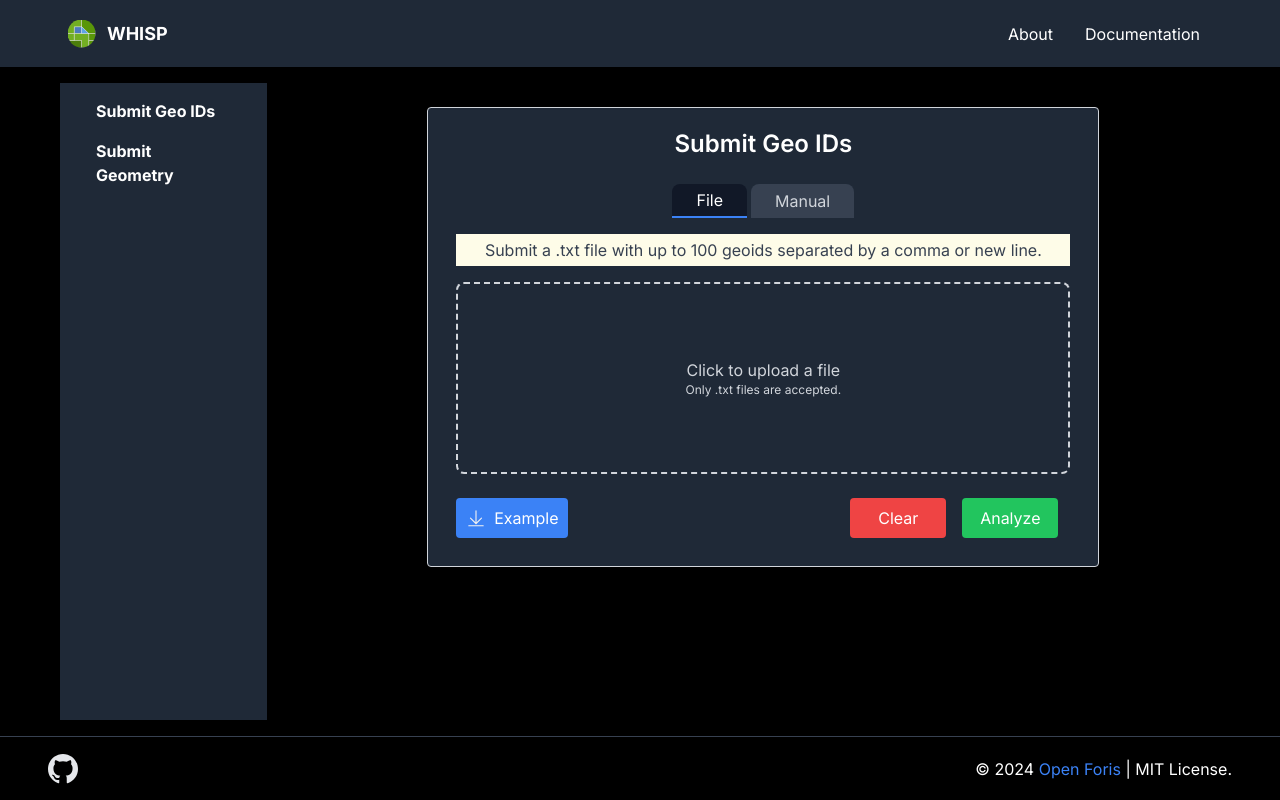
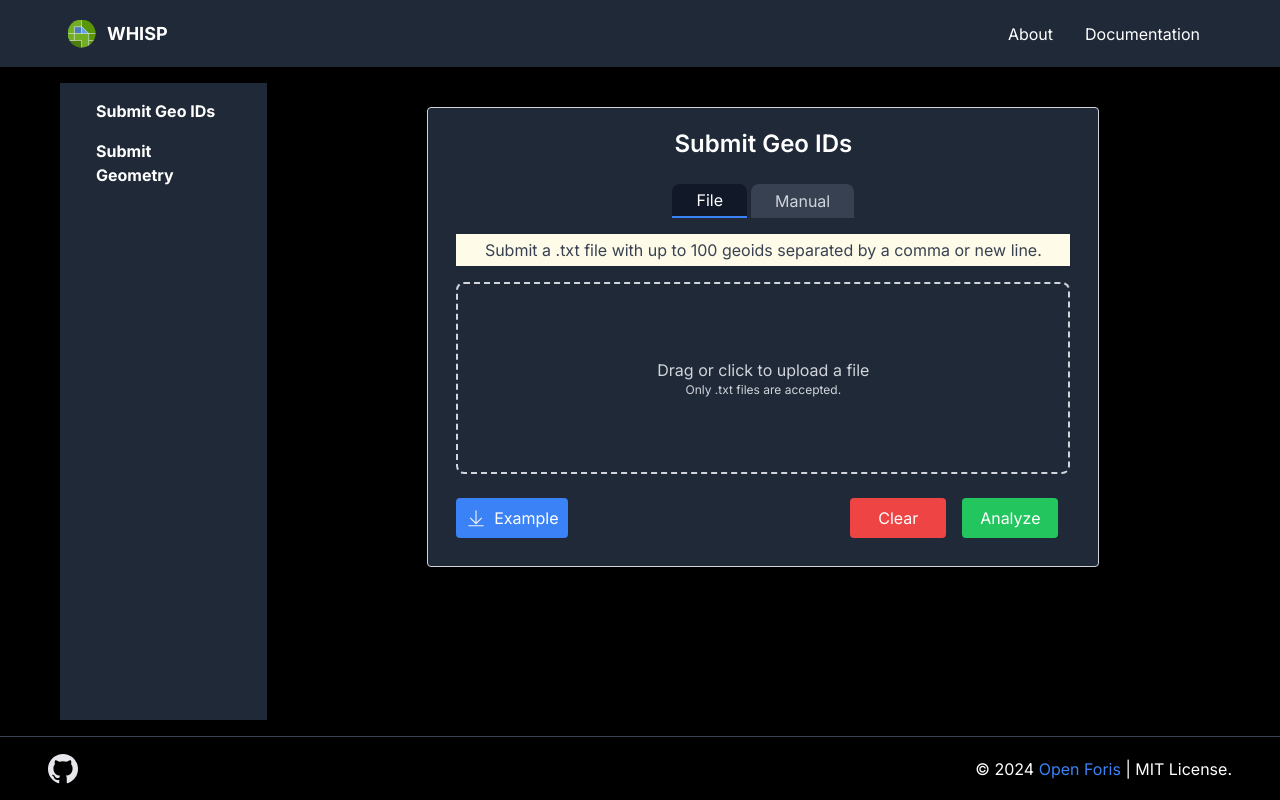
Before and after one commit to forestdatapartnership/whisp-app, a Next.js app: page /submit-geo-ids in a window 1280 px wide. Built offline with nearby package versions, Linux system fonts and the light colour scheme.

Commit message:
added dropzone control; updated fileinput component; refactored submit pages;

```diff
--- a/package.json
+++ b/package.json
@@ -28,10 +28,12 @@
     "next": "14.0.3",
     "react": "^18",
     "react-dom": "^18",
+    "react-dropzone": "^14.2.3",
     "swagger-ui-react": "^5.11.7",
     "tailwind-merge": "^2.5.2",
     "tailwindcss-animate": "^1.0.7",
     "terraformer-wkt-parser": "^1.2.1",
+    "truncate": "^3.0.0",
     "uuidv4": "^6.2.13",
     "wellknown": "^0.5.0",
     "xml2js": "^0.6.2",
--- a/src/app/(inputs)/submit-geometry/page.tsx
+++ b/src/app/(inputs)/submit-geometry/page.tsx
@@ -21,9 +21,8 @@ const SubmitGeometry: React.FC = () => {
 
     const resetStore = useStore((state) => state.reset);
 
-    const handleFileChange = async (event: React.ChangeEvent<HTMLInputElement>) => {
+    const handleFileChange = async (file: File) => {
         useStore.setState({ error: "" });
-        const file = event.target.files ? event.target.files[0] : null;
         if (file) {
             const result = await parseWKTAndJSONFile(file);
 
@@ -152,6 +151,11 @@ const SubmitGeometry: React.FC = () => {
         </label>
     )
 
+    const accept = {
+        'text/plain': ['.txt'],
+        'application/json': ['.json', '.geojson']
+    }
+
     return (
         <div className="md:max-w-2xl p-5 border border-gray-300 bg-gray-800 rounded shadow-md mx-auto my-4 relative">
             {isLoading && (
@@ -165,7 +169,7 @@ const SubmitGeometry: React.FC = () => {
                 <FileInput
                     innerMessage="Only .txt, .json and .geojson files are accepted."
                     handleFileChange={handleFileChange}
-                    input=".txt, .json, .geojson"
+                    accept={accept}
                 />
             </div>
             <div className="flex items-center mx-2 justify-between">
--- a/src/components/FileInput.tsx
+++ b/src/components/FileInput.tsx
@@ -1,25 +1,25 @@
 'use client'
 
-import Image from 'next/image';
 import { useStore } from '@/store';
-
+import { Dropzone, DropzoneState } from './ui/Dropzone';
+import { getMaxFileSize } from '@/lib/utils';
+import { Accept, FileRejection } from 'react-dropzone';
 
 type FileInputProps = {
     innerMessage: string,
     alertMessage?: string,
-    input: string,
-    handleFileChange: (event: React.ChangeEvent<HTMLInputElement>) => void
+    accept: Accept,
+    handleFileChange:<T extends File>(file: T) => void
 }
 
 export const FileInput: React.FC<FileInputProps> = ({
     innerMessage,
     alertMessage,
     handleFileChange,
-    input
+    accept
 }) => {
-
     const { selectedFile } = useStore();
-
+    const maxFileSize = getMaxFileSize();
     return (
         <>
     {alertMessage &&
@@ -27,13 +27,36 @@ export const FileInput: React.FC<FileInputProps> = ({
                     <p className="text-gray-700 dark:text-gray-800 text-center">{alertMessage}</p>
                 </div>
             }
-            <label htmlFor="file-upload" className="flex flex-col items-center justify-center w-full h-48 border-2 border-dashed border-gray-300 rounded-lg hover:border-gray-400 cursor-pointer">
+    <Dropzone maxFiles={1} maxSize={maxFileSize}
+        dropZoneClassName='flex flex-col items-center justify-center w-full h-48 border-2 border-dashed border-gray-300 rounded-lg hover:border-gray-400 cursor-pointer'
+        accept={accept}
+        onDrop={(acceptedFiles: File[], fileRejections: FileRejection[]) => {
+            if (fileRejections.length > 0) {
+                let error = fileRejections[0].errors[0];
+                if (error.code === "file-too-large") {
+                    error.message = `The file is too large: ${(fileRejections[0].file.size/1024).toFixed(2)} KB, the maximum file size allowed is ${((maxFileSize||0)/1024).toFixed(2)} KB.`;
+                    useStore.setState({ error: error.message });
+                }
+                else {
+                    useStore.setState({ error: error.message });
+                }
+            }
+            else if (acceptedFiles.length==1) {
+                handleFileChange(acceptedFiles[0]);
+            }
+        }}
+        onError={(err : Error) => {
+            console.log(err.message);
+            useStore.setState({ error: err.message });
+        }}>
+        {(dropzone: DropzoneState) => (
+        <>
         {
             selectedFile ?
             (
                 <div className="flex flex-col items-center justify-center">
                                 <div className="text-gray-300 mb-2">
-                                    <Image
+                                    <img
                                         onClick={() => useStore.setState({ error: '' })}
                                         src="/map-icon.svg"
                                         alt="map-icon"
@@ -45,20 +68,15 @@ export const FileInput: React.FC<FileInputProps> = ({
                             </div>
             ) :
             (
-                            <div className="text-gray-300 flex flex-col items-center justify-center">
-                                <p>Click to upload a file</p>
+                <div className='text-gray-300 flex flex-col items-center justify-center'>
+                    <p>Drag or click to upload a file</p>
                     <p className="text-xs">{innerMessage}</p>
                 </div>
             )
         }
-                <input
-                    id="file-upload"
-                    type="file"
-                    accept={input}
-                    onChange={handleFileChange}
-                    className="hidden"
-                />
-            </label>
+        </>
+        )}
+    </Dropzone>
     </>
     )
 }
--- a/src/components/Tabs.tsx
+++ b/src/components/Tabs.tsx
@@ -5,9 +5,8 @@ import { parseGeoIdFile } from "@/utils/fileParser";
 
 export const Tabs: React.FC<{ activeTab: number; setActiveTab: (index: number) => void }> = ({ activeTab, setActiveTab }) => {
 
-    const handleFileChange = async (event: React.ChangeEvent<HTMLInputElement>) => {
+    const handleFileChange = async (file: File) => {
         useStore.setState({ error: "" })
-        const file = event.target.files ? event.target.files[0] : null;
         if (file) {
             const result = await parseGeoIdFile(file);
 
@@ -18,9 +17,11 @@ export const Tabs: React.FC<{ activeTab: number; setActiveTab: (index: number) =
             }
         }
     };
-
+    const accept = {
+        'text/plain': ['.txt']
+    }
     const tabs =[
-        { title: 'File', content: <FileInput innerMessage="Only .txt files are accepted." alertMessage="Submit a .txt file with up to 100 geoids separated by a comma or new line." handleFileChange={handleFileChange} input=".txt"/> },
+        { title: 'File', content: <FileInput innerMessage="Only .txt files are accepted." alertMessage="Submit a .txt file with up to 100 geoids separated by a comma or new line." handleFileChange={handleFileChange} accept={accept}/> },
         { title: 'Manual', content: <ManualInput /> }
     ]
 
--- /dev/null
+++ b/src/components/ui/Dropzone.tsx
@@ -0,0 +1,123 @@
+import React, { useState } from 'react'
+import { useDropzone } from 'react-dropzone'
+import { cn } from '../../lib/utils'
+import truncate from 'truncate'
+import { Upload, Trash, Document } from "@/components/ui/Icons"
+
+import {
+  type DropzoneProps as _DropzoneProps,
+  type DropzoneState as _DropzoneState
+} from 'react-dropzone'
+
+export interface DropzoneState extends _DropzoneState {}
+
+export interface DropzoneProps extends Omit<_DropzoneProps, 'children'> {
+  containerClassName?: string
+  dropZoneClassName?: string
+  children?: (dropzone: DropzoneState) => React.ReactNode
+  showFilesList?: boolean
+  showErrorMessage?: boolean
+}
+
+const Dropzone = ({
+    containerClassName,
+    dropZoneClassName,
+    children,
+    showFilesList = true,
+    showErrorMessage = true,
+    ...props
+  }: DropzoneProps) => {
+    // Constants:
+    const dropzone = useDropzone({
+      ...props,
+      onDrop(acceptedFiles, fileRejections, event) {
+        if (props.onDrop) props.onDrop(acceptedFiles, fileRejections, event)
+        else {
+          setFilesUploaded(_filesUploaded => [..._filesUploaded, ...acceptedFiles ])
+          if (fileRejections.length > 0) {
+            let _errorMessage = `Could not upload ${ fileRejections[0].file.name }`
+            if (fileRejections.length > 1) _errorMessage = _errorMessage + `, and ${ fileRejections.length - 1 } other files.`
+            setErrorMessage(_errorMessage)
+          } else {
+            setErrorMessage('')
+          }
+        }
+      },
+    })
+
+    // State:
+    const [filesUploaded, setFilesUploaded] = useState<File[]>([])
+    const [errorMessage, setErrorMessage] = useState<string>()
+
+    // Functions:
+    const deleteUploadedFile = (index: number) => {
+      setFilesUploaded(_uploadedFiles => [
+        ..._uploadedFiles.slice(0, index),
+        ..._uploadedFiles.slice(index + 1),
+      ])
+    }
+
+    // Return:
+    return (
+      <div
+        className={cn('flex flex-col gap-2', containerClassName)}
+      >
+        <div
+          { ...dropzone.getRootProps() }
+          className={cn('flex justify-center items-center w-full h-32 border-dashed border-2 border-gray-200 rounded-lg hover:bg-accent hover:text-accent-foreground transition-all select-none cursor-pointer', dropZoneClassName)}
+        >
+          <input { ...dropzone.getInputProps() } />
+          {
+            children ? (
+              children(dropzone)
+            ) : dropzone.isDragAccept ? (
+              <div className='text-sm font-medium'>Drop your files here!</div>
+            ) : (
+              <div className='flex items-center flex-col gap-1.5'>
+                <div className='flex items-center flex-row gap-0.5 text-sm font-medium'>
+                  <Upload className='mr-2 h-4 w-4' /> Upload files
+                </div>
+                {
+                  props.maxSize && (
+                    <div className='text-xs text-gray-400 font-medium'>Max. file size: { (props.maxSize / 1024).toFixed(2) } KB</div>
+                  )
+                }
+              </div>
+            )
+          }
+        </div>
+        { errorMessage && <span className='text-xs text-red-600 mt-3'>{ errorMessage }</span> }
+        {
+          (showFilesList && filesUploaded.length > 0) && (
+            <div className={`flex flex-col gap-2 w-full ${ filesUploaded.length > 2 ? 'h-48' : 'h-fit' } mt-2 ${ filesUploaded.length > 0 ? 'pb-2' : '' }`}>
+              <div className='w-full'>
+                {
+                  filesUploaded.map((fileUploaded, index) => (
+                    <div key={index} className='flex justify-between items-center flex-row w-full h-16 mt-2 px-4 border-solid border-2 border-gray-200 rounded-lg shadow-sm'>
+                      <div className='flex items-center flex-row gap-4 h-full'>
+                        <Document className='text-rose-700 w-6 h-6' />
+                        <div className='flex flex-col gap-0'>
+                          <div className='text-[0.85rem] font-medium leading-snug'>{ truncate(fileUploaded.name.split('.').slice(0, -1).join('.'), 30) }</div>
+                          <div className='text-[0.7rem] text-gray-500 leading-tight'>.{ fileUploaded.name.split('.').pop() } • { (fileUploaded.size / 1024).toFixed(2) } KB</div>
+                        </div>
+                      </div>
+                      <div
+                        className='p-2 rounded-full border-solid border-2 border-gray-100 shadow-sm hover:bg-accent transition-all select-none cursor-pointer'
+                        onClick={() => deleteUploadedFile(index)}
+                      >
+                        <Trash className='w-4 h-4' />
+                      </div>
+                    </div>
+                  ))
+                }
+              </div>
+            </div>
+          )
+        }
+      </div>
+    )
+  }
+
+  export {
+    Dropzone
+  }
--- /dev/null
+++ b/src/components/ui/Icons.tsx
@@ -0,0 +1,45 @@
+import { cn } from "@/lib/utils"
+
+const Upload = ({
+    className,
+  }: {
+    className?: string
+  }) => (
+    <svg xmlns='http://www.w3.org/2000/svg' width='24' height='24' viewBox='0 0 24 24' fill='none' stroke='currentColor' strokeWidth='2' strokeLinecap='round' strokeLinejoin='round' className={cn('lucide lucide-upload', className)}>
+      <path d='M21 15v4a2 2 0 0 1-2 2H5a2 2 0 0 1-2-2v-4'/>
+      <polyline points='17 8 12 3 7 8'/>
+      <line x1='12' x2='12' y1='3' y2='15'/>
+    </svg>
+  )
+
+const Document = ({
+    className,
+  }: {
+    className?: string
+  }) => (
+    <svg xmlns='http://www.w3.org/2000/svg' width='24' height='24' viewBox='0 0 24 24' fill='none' stroke='currentColor' strokeWidth='2' strokeLinecap='round' strokeLinejoin='round' className={cn('lucide lucide-file-text', className)}>
+      <path d='M15 2H6a2 2 0 0 0-2 2v16a2 2 0 0 0 2 2h12a2 2 0 0 0 2-2V7Z'/>
+      <path d='M14 2v4a2 2 0 0 0 2 2h4'/>
+      <path d='M10 9H8'/>
+      <path d='M16 13H8'/>
+      <path d='M16 17H8'/>
+    </svg>
+  )
+
+const Trash = ({
+    className,
+  }: {
+    className?: string
+  }) => (
+    <svg xmlns='http://www.w3.org/2000/svg' width='24' height='24' viewBox='0 0 24 24' fill='none' stroke='currentColor' strokeWidth='2' strokeLinecap='round' strokeLinejoin='round' className={cn('lucide lucide-trash', className)}>
+      <path d='M3 6h18'/>
+      <path d='M19 6v14c0 1-1 2-2 2H7c-1 0-2-1-2-2V6'/>
+      <path d='M8 6V4c0-1 1-2 2-2h4c1 0 2 1 2 2v2'/>
+    </svg>
+  )
+
+export {
+    Upload,
+    Document,
+    Trash
+}
--- a/src/lib/utils.ts
+++ b/src/lib/utils.ts
@@ -4,3 +4,7 @@ import { twMerge } from "tailwind-merge"
 export function cn(...inputs: ClassValue[]) {
   return twMerge(clsx(inputs))
 }
+
+export function getMaxFileSize() {
+  return process.env.NEXT_PUBLIC_MAX_UPLOAD_FILE_SIZE_KB? Number(process.env.NEXT_PUBLIC_MAX_UPLOAD_FILE_SIZE_KB)*1024 : undefined
+}
--- a/src/utils/safePush.ts
+++ b/src/utils/safePush.ts
@@ -6,7 +6,6 @@ export function useSafeRouterPush() {
   const [isMounted, setIsMounted] = useState(true);
 
   useEffect(() => {
-    console.log(isMounted)
     setIsMounted(true); // Set to true when mounted
     return () => setIsMounted(false); // Set to false when unmounted
 
```
Also changed, not shown: 1 other file (tests, documents, lock files or other folders). Lines whose indentation alone changed are shown as unchanged.
